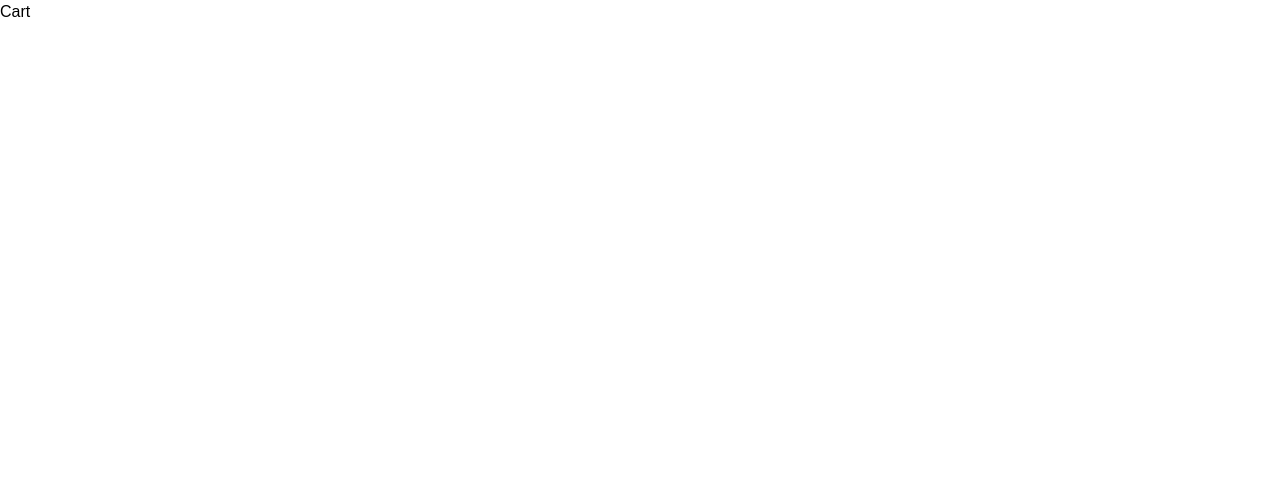
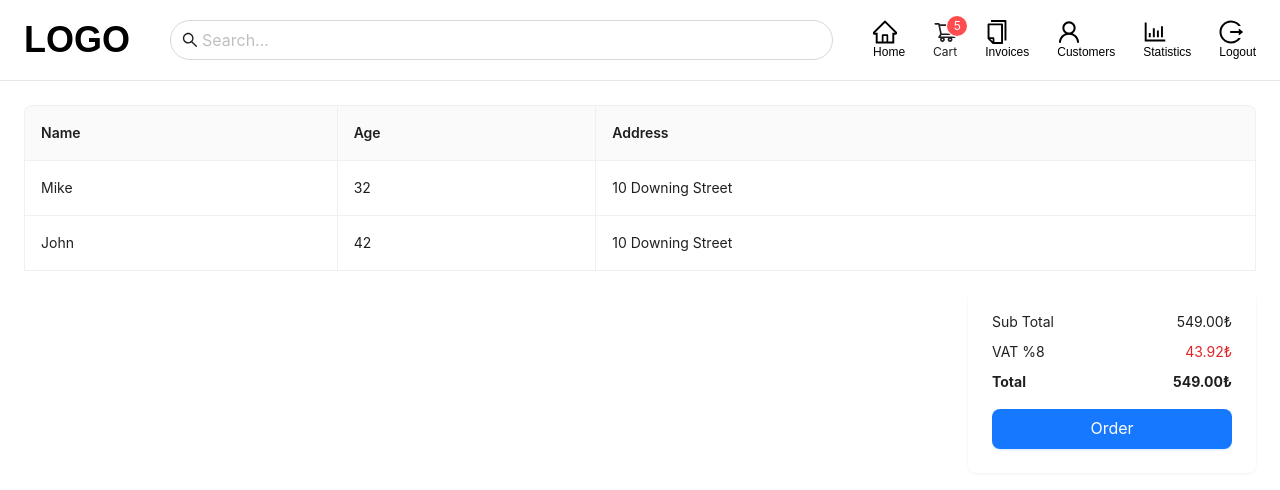
Before and after one commit to umit-turk/MERN-POS-APP, a React (Create React App) app in the folder client/: page /cart in a window 1280 px wide. Shown: the top 490 px of the page. Built offline with nearby package versions, Linux system fonts and the light colour scheme.

Commit message:
Cart page and modal created ui

```diff
--- /dev/null
+++ b/client/src/components/cart/CreateBill.jsx
@@ -0,0 +1,71 @@
+import { Button, Card, Form, Input, Modal, Select } from "antd";
+
+const CreateBill = ({ setModalOpen, isModalOpen }) => {
+  const onFinish = (values) => {
+    console.log(values);
+  };
+  return (
+    <>
+      <Modal
+        title="Invoice Generation"
+        open={isModalOpen}
+        footer={false}
+        onCancel={setModalOpen}
+      >
+        <Form onFinish={onFinish} layout={"vertical"}>
+          <Form.Item
+            name={"customerName"}
+            rules={[
+              { required: true, message: "You must enter a customer name" },
+            ]}
+            label="Customer Name"
+          >
+            <Input placeholder="Please enter a customer name" />
+          </Form.Item>
+          <Form.Item
+            name={"phoneNumber"}
+            rules={[
+              { required: true, message: "You must enter a phone number" },
+            ]}
+            label="Phone Number"
+          >
+            <Input placeholder="Please enter a phone number" maxLength={"11"} />
+          </Form.Item>
+          <Form.Item
+            name={"paymentMethod"}
+            rules={[
+              { required: true, message: "You must select a payment method" },
+            ]}
+            label="Payment Method"
+          >
+            <Select placeholder="Please choose the payment method">
+              <Select.Option value="Cash">Cash</Select.Option>
+              <Select.Option value="Bank Card">Bank Card</Select.Option>
+            </Select>
+          </Form.Item>
+          <Card bordered={false}>
+            <div className="flex justify-between">
+              <span>Sub Total</span>
+              <span>549.00₺</span>
+            </div>
+            <div className="flex justify-between my-2">
+              <span>VAT %8</span>
+              <span className="text-red-600">43.92₺</span>
+            </div>
+            <div className="flex justify-between">
+              <b>Total</b>
+              <b>549.00₺</b>
+            </div>
+            <div className="flex justify-end">
+              <Button className="mt-4" type="primary" htmlType="submit">
+                Order
+              </Button>
+            </div>
+          </Card>
+        </Form>
+      </Modal>
+    </>
+  );
+};
+
+export default CreateBill;
--- a/client/src/pages/CartPage.jsx
+++ b/client/src/pages/CartPage.jsx
@@ -1,7 +1,86 @@
-import React from "react";
+import { Button, Card, Table } from "antd";
+import Header from "../components/header/Header";
+import CreateBill from "../components/cart/CreateBill";
+import { useState } from "react";
 
-const Cart = () => {
-  return <div>Cart</div>;
+const CartPage = () => {
+  const [isModalOpen, setIsModalOpen] = useState(false);
+
+  const setModalOpen = () => {
+    setIsModalOpen((prev) => !prev);
+  };
+
+  const dataSource = [
+    {
+      key: "1",
+      name: "Mike",
+      age: 32,
+      address: "10 Downing Street",
+    },
+    {
+      key: "2",
+      name: "John",
+      age: 42,
+      address: "10 Downing Street",
+    },
+  ];
+  const columns = [
+    {
+      title: "Name",
+      dataIndex: "name",
+      key: "name",
+    },
+    {
+      title: "Age",
+      dataIndex: "age",
+      key: "age",
+    },
+    {
+      title: "Address",
+      dataIndex: "address",
+      key: "address",
+    },
+  ];
+  return (
+    <>
+      <Header />
+      <div className="px-6">
+        <Table
+          dataSource={dataSource}
+          columns={columns}
+          bordered
+          pagination={false}
+        />
+        <div className="cart-total flex justify-end mt-4">
+          <Card className="w-72" bordered={false}>
+            <div className="flex justify-between">
+              <span>Sub Total</span>
+              <span>549.00₺</span>
+            </div>
+            <div className="flex justify-between my-2">
+              <span>VAT %8</span>
+              <span className="text-red-600">43.92₺</span>
+            </div>
+            <div className="flex justify-between">
+              <b>Total</b>
+              <b>549.00₺</b>
+            </div>
+            <Button
+              onClick={setModalOpen}
+              size="large"
+              className="mt-4 w-full"
+              type="primary"
+            >
+              Order
+            </Button>
+          </Card>
+        </div>
+      </div>
+      {/* Modal */}
+      <CreateBill isModalOpen={isModalOpen} setModalOpen={setModalOpen} />
+      {/* Modal */}
+    </>
+  );
 };
 
-export default Cart;
+export default CartPage;
```
